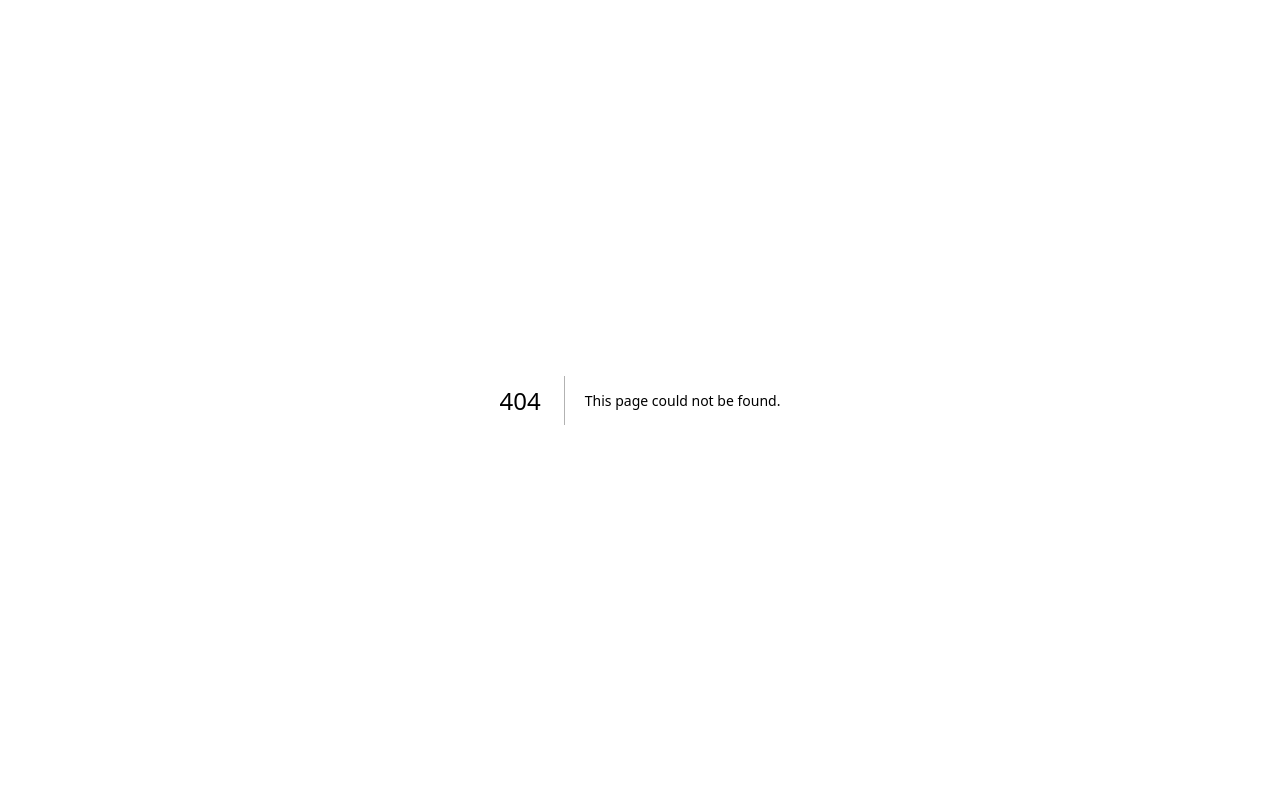
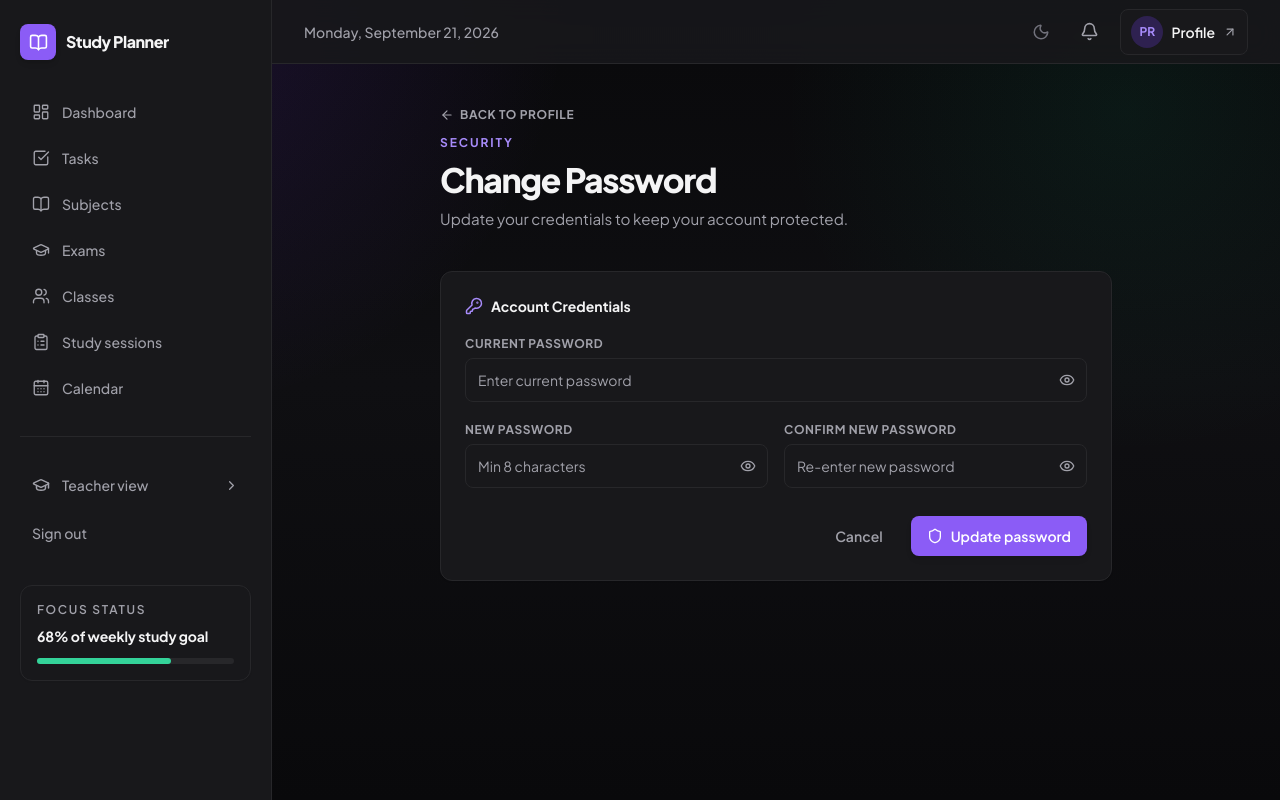
Before and after one commit to pikacoder44/Study-Planner, a Next.js app: page /user/change-password in a window 1280 px wide. Before the commit this address had no page. Built offline with nearby package versions, Linux system fonts and the light colour scheme; no server answers.

Commit message:
Added change password to profile page

```diff
--- /dev/null
+++ b/app/user/change-password/page.tsx
@@ -0,0 +1,266 @@
+"use client";
+
+import Link from "next/link";
+import {
+  AlertCircle,
+  ArrowLeft,
+  CheckCircle2,
+  Eye,
+  EyeOff,
+  KeyRound,
+  Shield,
+  X,
+} from "lucide-react";
+import { useState, useEffect, type FormEvent } from "react";
+import AppShell from "@/components/AppShell";
+import { changePassword } from "@/lib/frontend-data";
+import { Button, Card, Input, PageHeader } from "@/components/ui";
+
+type ToastState = {
+  type: "success" | "error";
+  title: string;
+  message: string;
+} | null;
+
+function ToastModal({
+  toast,
+  onClose,
+}: {
+  toast: ToastState;
+  onClose: () => void;
+}) {
+  useEffect(() => {
+    if (!toast) return;
+    const timer = setTimeout(() => {
+      onClose();
+    }, 4000);
+    return () => clearTimeout(timer);
+  }, [toast, onClose]);
+
+  if (!toast) return null;
+
+  const isSuccess = toast.type === "success";
+
+  return (
+    <div className="fixed top-5 right-5 z-50 max-w-sm w-full animate-in fade-in slide-in-from-top-4 duration-300">
+      <div
+        className={`flex items-start gap-3 rounded-xl border p-4 shadow-xl backdrop-blur-md transition-all ${
+          isSuccess
+            ? "border-emerald-500/30 bg-emerald-500/10 text-emerald-950 dark:text-emerald-100"
+            : "border-rose-500/30 bg-rose-500/10 text-rose-950 dark:text-rose-100"
+        }`}
+      >
+        {isSuccess ? (
+          <CheckCircle2
+            size={20}
+            className="mt-0.5 shrink-0 text-emerald-600 dark:text-emerald-400"
+          />
+        ) : (
+          <AlertCircle
+            size={20}
+            className="mt-0.5 shrink-0 text-rose-600 dark:text-rose-400"
+          />
+        )}
+
+        <div className="min-w-0 flex-1">
+          <p className="text-sm font-bold">{toast.title}</p>
+          <p className="mt-0.5 text-xs opacity-90">{toast.message}</p>
+        </div>
+
+        <button
+          type="button"
+          onClick={onClose}
+          className="shrink-0 rounded-lg p-1 opacity-70 hover:bg-black/5 hover:opacity-100 dark:hover:bg-white/10"
+        >
+          <X size={16} />
+        </button>
+      </div>
+    </div>
+  );
+}
+
+function PasswordInput({
+  placeholder,
+  value,
+  onChange,
+  required,
+  minLength,
+}: {
+  placeholder: string;
+  value: string;
+  onChange: (e: React.ChangeEvent<HTMLInputElement>) => void;
+  required?: boolean;
+  minLength?: number;
+}) {
+  const [show, setShow] = useState(false);
+
+  return (
+    <div className="relative">
+      <Input
+        type={show ? "text" : "password"}
+        placeholder={placeholder}
+        value={value}
+        onChange={onChange}
+        required={required}
+        minLength={minLength}
+        className="pr-10"
+      />
+      <button
+        type="button"
+        onClick={() => setShow((prev) => !prev)}
+        className="absolute right-3 top-1/2 -translate-y-1/2 text-(--muted) hover:text-(--foreground) transition-colors"
+        aria-label={show ? "Hide password" : "Show password"}
+      >
+        {show ? <EyeOff size={16} /> : <Eye size={16} />}
+      </button>
+    </div>
+  );
+}
+
+export default function ChangePasswordPage() {
+  const [passwords, setPasswords] = useState({
+    current: "",
+    next: "",
+    confirm: "",
+  });
+  const [toast, setToast] = useState<ToastState>(null);
+  const [saving, setSaving] = useState(false);
+
+  const savePassword = async (event: FormEvent<HTMLFormElement>) => {
+    event.preventDefault();
+
+    if (passwords.next !== passwords.confirm) {
+      setToast({
+        type: "error",
+        title: "Password Mismatch",
+        message: "New passwords do not match.",
+      });
+      return;
+    }
+
+    setSaving(true);
+    try {
+      await changePassword({
+        currentPassword: passwords.current,
+        newPassword: passwords.next,
+      });
+      setPasswords({ current: "", next: "", confirm: "" });
+      setToast({
+        type: "success",
+        title: "Password Updated",
+        message:
+          "Your password has been changed successfully. Use it for your next sign in.",
+      });
+    } catch (passwordError) {
+      const failMessage =
+        passwordError instanceof Error
+          ? passwordError.message
+          : "Unable to update password. Please check your current password.";
+      setToast({
+        type: "error",
+        title: "Update Failed",
+        message: failMessage,
+      });
+    } finally {
+      setSaving(false);
+    }
+  };
+
+  return (
+    <AppShell>
+      <ToastModal toast={toast} onClose={() => setToast(null)} />
+
+      <div className="mx-auto max-w-2xl">
+        <div className="mb-6">
+          <Link
+            href="/user/profile"
+            className="mb-3 inline-flex items-center gap-1.5 text-xs font-bold uppercase tracking-wider text-(--muted) hover:text-(--foreground) transition-colors"
+          >
+            <ArrowLeft size={14} /> Back to profile
+          </Link>
+          <PageHeader
+            eyebrow="Security"
+            title="Change Password"
+            description="Update your credentials to keep your account protected."
+          />
+        </div>
+
+        <Card className="p-6 border border-(--border) bg-(--surface) shadow-xs">
+          <form onSubmit={savePassword} className="space-y-5">
+            <div className="flex items-center gap-2 text-sm font-bold text-(--foreground)">
+              <KeyRound size={18} className="text-(--primary-strong)" />
+              Account Credentials
+            </div>
+
+            <div>
+              <label className="mb-1.5 block text-xs font-bold uppercase tracking-wider text-(--muted)">
+                Current Password
+              </label>
+              <PasswordInput
+                placeholder="Enter current password"
+                value={passwords.current}
+                onChange={(event) =>
+                  setPasswords((current) => ({
+                    ...current,
+                    current: event.target.value,
+                  }))
+                }
+                required
+              />
+            </div>
+
+            <div className="grid gap-4 sm:grid-cols-2">
+              <div>
+                <label className="mb-1.5 block text-xs font-bold uppercase tracking-wider text-(--muted)">
+                  New Password
+                </label>
+                <PasswordInput
+                  placeholder="Min 8 characters"
+                  minLength={8}
+                  value={passwords.next}
+                  onChange={(event) =>
+                    setPasswords((current) => ({
+                      ...current,
+                      next: event.target.value,
+                    }))
+                  }
+                  required
+                />
+              </div>
+
+              <div>
+                <label className="mb-1.5 block text-xs font-bold uppercase tracking-wider text-(--muted)">
+                  Confirm New Password
+                </label>
+                <PasswordInput
+                  placeholder="Re-enter new password"
+                  minLength={8}
+                  value={passwords.confirm}
+                  onChange={(event) =>
+                    setPasswords((current) => ({
+                      ...current,
+                      confirm: event.target.value,
+                    }))
+                  }
+                  required
+                />
+              </div>
+            </div>
+
+            <div className="pt-2 flex items-center justify-end gap-3">
+              <Link href="/user/profile">
+                <Button type="button" variant="ghost">
+                  Cancel
+                </Button>
+              </Link>
+              <Button type="submit" disabled={saving}>
+                <Shield size={16} />
+                {saving ? "Updating..." : "Update password"}
+              </Button>
+            </div>
+          </form>
+        </Card>
+      </div>
+    </AppShell>
+  );
+}
--- a/app/user/profile/page.tsx
+++ b/app/user/profile/page.tsx
@@ -9,6 +9,7 @@ import {
   CheckCheck,
   Flame,
   GraduationCap,
+  KeyRound,
   LoaderCircle,
   Mail,
   MapPin,
@@ -339,14 +340,21 @@ export default function UserProfilePage() {
                 </div>
 
                 <div className="flex flex-col gap-3">
-                  <Link
-                    href={`/user/profile/update/${user._id ?? user.username}`}
-                  >
-                    <Button className="min-w-36">
-                      <PencilLine size={16} />
-                      Edit profile
-                    </Button>
-                  </Link>
+                  <div className="flex flex-wrap gap-2 sm:flex-col">
+                    <Link href={`/user/profile/update/${user._id}`}>
+                      <Button className="w-full min-w-36">
+                        <PencilLine size={16} />
+                        Edit profile
+                      </Button>
+                    </Link>
+                    <Link href="/user/change-password">
+                      <Button variant="secondary" className="w-full min-w-36">
+                        <KeyRound size={16} />
+                        Change password
+                      </Button>
+                    </Link>
+                  </div>
+
                   <div className="rounded-lg border border-zinc-200 bg-zinc-50 px-4 py-3 dark:border-zinc-800 dark:bg-zinc-950/60">
                     <p className="text-xs font-semibold uppercase tracking-[0.14em] text-(--profile-muted)">
                       Profile completeness
```
